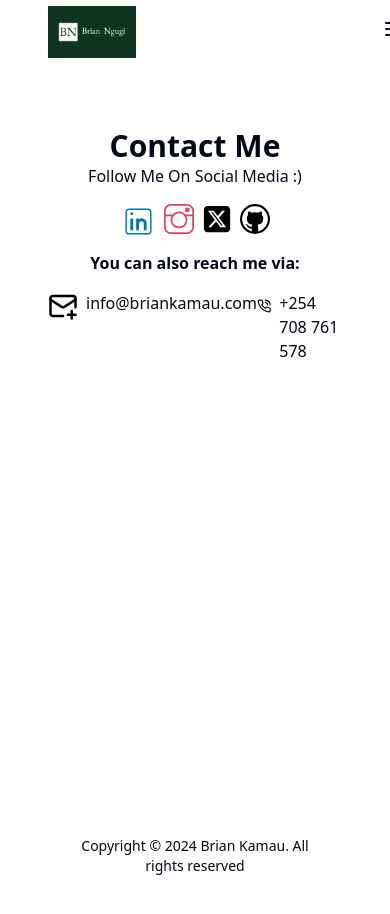
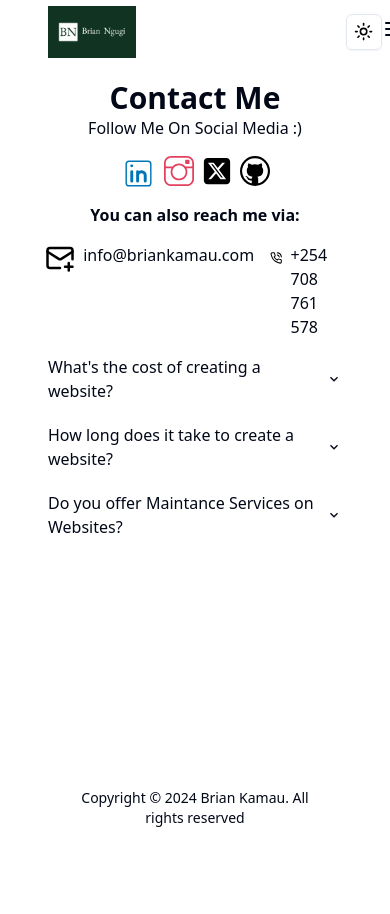
Before and after one commit to CARTOON01/cartoon, a Next.js app: page /contact in a window 390 px wide. Shown: the top 914 px of the page. After the commit the page ends 844 px from the top, so only its background shows below. Built offline with nearby package versions, Linux system fonts and the light colour scheme.

Commit message:
Add theme & refactor contact page

```diff
--- a/app/(main)/_components/header.tsx
+++ b/app/(main)/_components/header.tsx
@@ -3,6 +3,7 @@ import { Logo } from "./logo";
 import { MenuButton } from "./menu-button";
 import { Button } from "@/components/ui/button";
 import Link from "next/link";
+import { ModeToggle } from "./mode-toggle";
 
 export const Header = () => {
 
@@ -19,10 +20,12 @@ export const Header = () => {
                             <Button variant="link" className="text-sm font-medium hover:text-black">Portfolio</Button>
                         </Link>
                         <Link href="/contact">
-                        <Button variant="link" className="text-sm font-medium hover:text-black">Contact</Button>
+                            <Button variant="link" className="text-sm font-medium hover:text-black">Contact</Button>
                         </Link>
+                        <ModeToggle />
                     </div>
-                    <div className="md:hidden">
+                    <div className="md:hidden flex justify-between items-center ">
+                        <ModeToggle />
                         <MenuButton />
                     </div>
                 </div>
--- a/app/(main)/_components/home.tsx
+++ b/app/(main)/_components/home.tsx
@@ -79,7 +79,7 @@ export const HomePage = () => {
                         src='https://res.cloudinary.com/dh3g60rue/image/upload/v1724319325/portfolio/me_vlr4a9.jpg'
                         alt="Brian Kamau"
                         layout="fill"
-                        objectFit="cover"
+                        objectFit="contain"
                         className="rounded-lg"
                     />
                 </div>
--- a/app/(main)/_components/menu-button.tsx
+++ b/app/(main)/_components/menu-button.tsx
@@ -4,21 +4,23 @@ import Link from "next/link"
 
 export const MenuButton = () => {
     return (
+        <div>
             <DropdownMenu>
                 <DropdownMenuTrigger>
                     <MenuIcon size={24} />
                 </DropdownMenuTrigger>
                 <DropdownMenuContent>
                     <DropdownMenuItem asChild>
-                    <Link href="#">About</Link>
+                        <Link href="/about">About</Link>
                     </DropdownMenuItem>
                     <DropdownMenuItem asChild>
-                    <Link href="#">Portfolio</Link>
+                        <Link href="/portfolio">Portfolio</Link>
                     </DropdownMenuItem>
                     <DropdownMenuItem asChild>
-                    <Link href="#">Contact</Link>
+                        <Link href="/contact">Contact</Link>
                     </DropdownMenuItem>
                 </DropdownMenuContent>
             </DropdownMenu>
+        </div>
     );
 }
--- /dev/null
+++ b/app/(main)/_components/mode-toggle.tsx
@@ -0,0 +1,40 @@
+"use client";
+
+import * as React from "react";
+import { Moon, Sun } from "lucide-react";
+import { useTheme } from "next-themes";
+
+import { Button } from "@/components/ui/button";
+import {
+  DropdownMenu,
+  DropdownMenuContent,
+  DropdownMenuItem,
+  DropdownMenuTrigger,
+} from "@/components/ui/dropdown-menu";
+
+export function ModeToggle() {
+  const { setTheme } = useTheme();
+
+  return (
+    <DropdownMenu>
+      <DropdownMenuTrigger asChild>
+        <Button variant="outline" size="icon">
+          <Sun className="h-[1.2rem] w-[1.2rem] rotate-0 scale-100 text-black transition-all dark:-rotate-90 dark:scale-0" />
+          <Moon className="absolute h-[1.2rem] w-[1.2rem] rotate-90 scale-0 transition-all dark:rotate-0 dark:scale-100" />
+          <span className="sr-only">Toggle theme</span>
+        </Button>
+      </DropdownMenuTrigger>
+      <DropdownMenuContent align="end">
+        <DropdownMenuItem onClick={() => setTheme("light")}>
+          Light
+        </DropdownMenuItem>
+        <DropdownMenuItem onClick={() => setTheme("dark")}>
+          Dark
+        </DropdownMenuItem>
+        <DropdownMenuItem onClick={() => setTheme("system")}>
+          System
+        </DropdownMenuItem>
+      </DropdownMenuContent>
+    </DropdownMenu>
+  );
+}
--- a/app/(main)/contact/page.tsx
+++ b/app/(main)/contact/page.tsx
@@ -3,6 +3,14 @@ import { CiLinkedin } from "react-icons/ci";
 import { FaSquareXTwitter } from "react-icons/fa6";
 import { TfiInstagram } from "react-icons/tfi";
 import { VscGithub } from "react-icons/vsc";
+import {
+    Accordion,
+    AccordionItem,
+    AccordionButton,
+    AccordionPanel,
+    AccordionIcon,
+    Box,
+  } from '@chakra-ui/react'
 
 const Contact = () => {
     return (
@@ -29,7 +37,7 @@ const Contact = () => {
             </div>
             <div className="pt-3">
                 <h3 className="flex justify-center font-semibold pb-4">You can also reach me via: </h3>
-                <div className="flex justify-center">
+                <div className="flex justify-center gap-4">
                 <div className="flex gap-2">
                     <MailPlusIcon size="30" color="#000000" />
                     info@briankamau.com
@@ -40,6 +48,51 @@ const Contact = () => {
                 </div>
                 </div>
             </div>
+            <div className="flex justify-center items-center pt-4">
+                <Accordion>
+                    <AccordionItem pb={20}>
+                        <h2>
+                        <AccordionButton>
+                            <Box as='span' flex='1' textAlign='left'>
+                            What's the cost of creating a website?
+                            </Box>
+                            <AccordionIcon />
+                        </AccordionButton>
+                        </h2>
+                        <AccordionPanel pb={4}>
+                            It depends on the type of Website you want. A simple static website can cost as low as $300 while a complex website can cost as high as $10,000.
+                        </AccordionPanel>
+                    </AccordionItem>
+
+                    <AccordionItem pb={20}>
+                        <h2>
+                        <AccordionButton>
+                            <Box as='span' flex='1' textAlign='left'>
+                                How long does it take to create a website?
+                            </Box>
+                            <AccordionIcon />
+                        </AccordionButton>
+                        </h2>
+                        <AccordionPanel pb={4}>
+                            Depending on the Project or Website type it will take around 2 weeks to Months of Smart Work.
+                        </AccordionPanel>
+                    </AccordionItem>
+
+                    <AccordionItem pb={20}>
+                        <h2>
+                        <AccordionButton>
+                            <Box as='span' flex='1' textAlign='left'>
+                                Do you offer Maintance Services on Websites?
+                            </Box>
+                            <AccordionIcon />
+                        </AccordionButton>
+                        </h2>
+                        <AccordionPanel pb={4}>
+                            Yes, I offer Maintance Services on Websites. I can help you keep your website up to date and secure.
+                        </AccordionPanel>
+                    </AccordionItem>
+                </Accordion>
+            </div>
         </div>
      );
 }
--- a/app/layout.tsx
+++ b/app/layout.tsx
@@ -27,8 +27,8 @@ export default function RootLayout({
           ebGaramond.variable,
         )}>
           <ThemeProvider>
-            <div className="container mx-auto w-full py-12">
-            {children}
+            <div className="container mx-auto w-full">
+              {children}
             </div>
           </ThemeProvider>
           </body>
--- a/package.json
+++ b/package.json
@@ -9,6 +9,9 @@
     "lint": "next lint"
   },
   "dependencies": {
+    "@chakra-ui/react": "^2.8.2",
+    "@emotion/react": "^11.13.3",
+    "@emotion/styled": "^11.13.0",
     "@headlessui/react": "^2.1.3",
     "@radix-ui/react-dropdown-menu": "^2.1.1",
     "@radix-ui/react-icons": "^1.3.0",
@@ -20,6 +23,7 @@
     "@vercel/analytics": "^1.3.1",
     "class-variance-authority": "^0.7.0",
     "clsx": "^2.1.1",
+    "framer-motion": "^11.4.0",
     "lucide-react": "^0.429.0",
     "next": "14.2.5",
     "next-themes": "^0.3.0",
```
Also changed, not shown: app/(main)/layout.tsx (+5 -5 lines), app/globals.css (+16 -0 lines), app/(main)/page.tsx (indentation only), 1 other file (tests, documents, lock files or other folders). Lines whose indentation alone changed are shown as unchanged.
